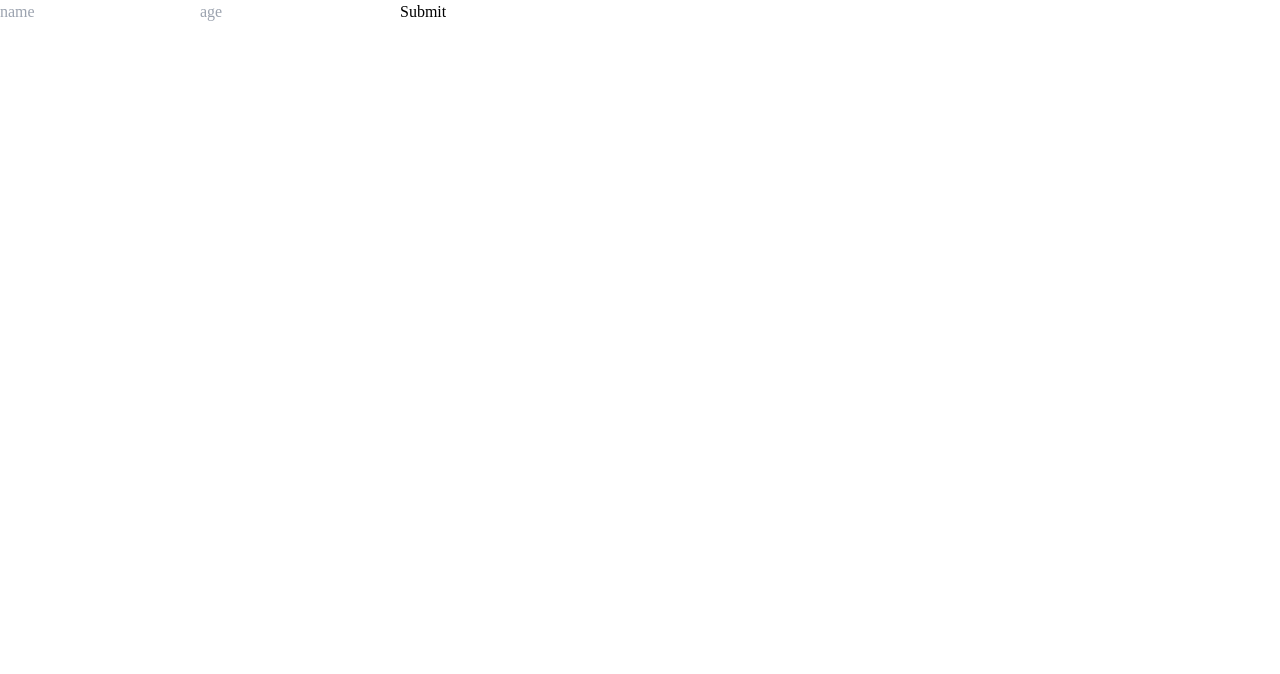
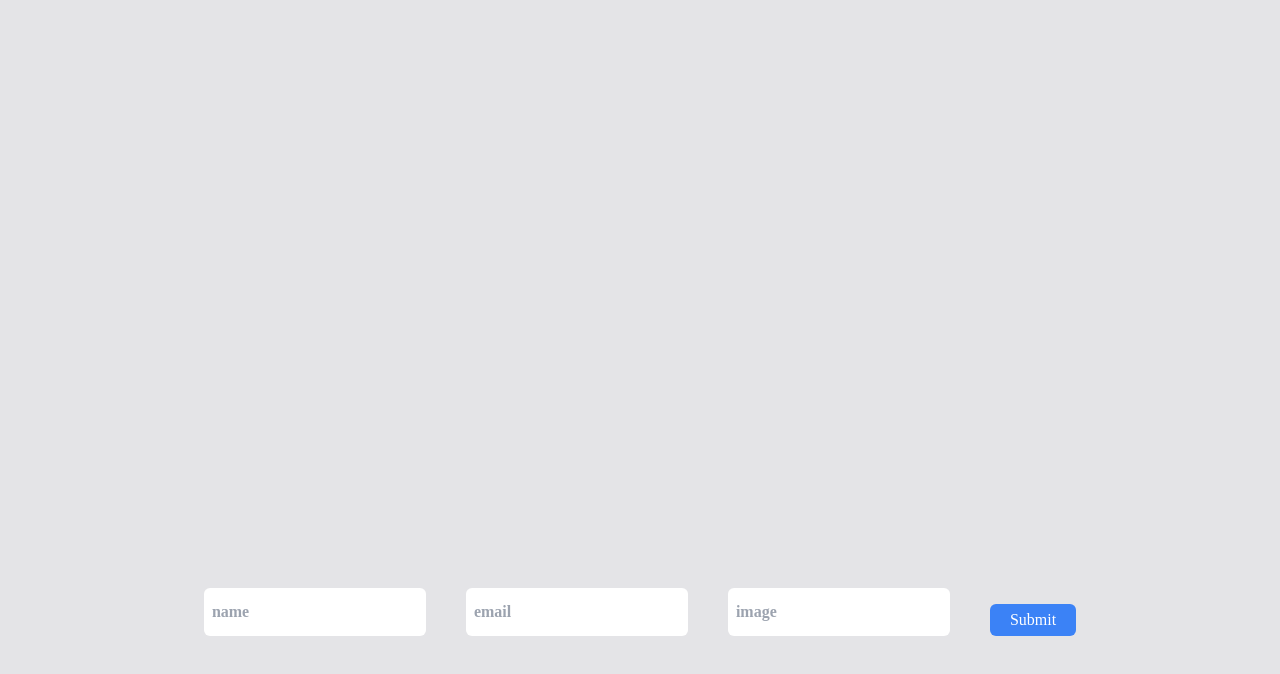
Before and after one commit to chandlerbing2517/Reacting, a React (Vite) app: page / in a window 1280 px wide. Shown: the top 674 px of the page. Built offline with nearby package versions, Linux system fonts and the light colour scheme.

Commit message:
Card add miniP

```diff
--- a/package.json
+++ b/package.json
@@ -12,7 +12,7 @@
   "dependencies": {
     "react": "^19.0.0",
     "react-dom": "^19.0.0",
-    "react-hook-form": "^7.56.1",
+    "react-hook-form": "^7.56.2",
     "react-icons": "^5.5.0"
   },
   "devDependencies": {
--- a/src/App.jsx
+++ b/src/App.jsx
@@ -1,19 +1,23 @@
-import React from 'react'
-import { useForm } from 'react-hook-form'
-import Card from './Components/Card'
-import NavBar from './Components/NavBar';
-import { data } from 'autoprefixer';
+import React, { useState } from 'react'
+import Cards from './Components/Cards'
+import Form from './Components/Form'
 
 function App() {
-
-const {register, handleSubmit} = useForm()
+  const [users,setUser]=useState([]);
+  const handleUser = (data) => {
+    setUser([...users, data]);
+  }
+      const handleRemove=(id)=>{
+        setUser(users.filter((user,index)=>index!==id))
+    }
   return (
-    <form action="" onSubmit={handleSubmit(data=>console.log(data))}>
-      <input {...register('name')} placeholder='name' type='text'></input>
-      <input  placeholder='age' type='text'></input>
-      <input type='submit'></input>
-    </form>
-  );
+    <div className='w-full h-screen bg-zinc-200 flex items-center justify-center'>
+      <div className='container mx-auto'>
+      <Cards handleRemove={handleRemove} users = {users}/>
+      <Form handleUser={handleUser}/>
+      </div>
+    </div>
+  )
 }
 
 export default App
--- a/src/Components/Card.jsx
+++ b/src/Components/Card.jsx
@@ -1,24 +1,16 @@
 import React from 'react'
 
-function Card({data,index,handleClick}) {
-  const {image, artist, song, friends} = data;
-  return (
-    <div className='w-60 bg-zinc-100 p-4 rounded-md flex gap-4 pb-10 relative mt-12'>
-      <div className='w-20 h-20 bg-orange-500 rounded-md overflow-hidden'>
-        <img className='w-full h-full object-cover ' src={image}></img>
+function Card({user,handleRemove,id}) {
+  return(
+<div className='w-52 h-full bg-zinc-100 flex flex-col items-center rounded-md p-2'>
+      <div className='w-[3vw] h-[3vw] bg-zinc-200 rounded-full flex overflow-hidden'>
+        <img src = {user.image} ></img>
       </div>
-      <div className=''>
-        <h3 className='text-xl leading-none font-semibold'>
-          {song}
-        </h3>
-          <h6 className='text-xs'>
-            {artist}
-          </h6>
-          </div>
-          <button onClick={()=>handleClick(index)} className={`px-4 py-3 whitespace-nowrap ${friends ? "bg-teal-500": "bg-orange-500"} rounded-full absolute bottom-0 left-1/2 translate-y-[50%] -translate-x-[50%] text-xs text-zinc-100`}>{friends ? "Remove from Favourite": "Add to Favourites" }</button>
+      <h1 className='text-xl mt-1 font-semibold'>{user.name}</h1>
+      <h3 className='text-sm mt-1 opacity-50 font-semibold'>{user.email}</h3>
+      <p className='text-xs mt-2 font-semibold leading-1 tracking-tight'>Lorem ipsum dolor sit amet consectetur adipisicing elit. Inventore, quo!</p>
+      <button onClick={()=>handleRemove(id)}className='px-3 py-1 rounded-md bg-red-500 text-semibold text-white mt-4'>Remove It</button>
+    </div>
 
-    </div>
-  )
-}
-
+)}
 export default Card
--- /dev/null
+++ b/src/Components/Cards.jsx
@@ -0,0 +1,12 @@
+import React from 'react'
+import Card from './Card'
+function Cards({users,handleRemove}) {
+  return (
+    <div className='w-full h-96 max-h-96 p-4 flex flex-wrap gap-4 justify-center overflow-auto'>
+          {users.map((item,index) => {
+   return         <Card user={item} key={index} id={index} handleRemove={handleRemove} />})}
+    </div>
+  )
+}
+
+export default Cards
--- /dev/null
+++ b/src/Components/Form.jsx
@@ -0,0 +1,24 @@
+import React from 'react'
+import { useForm } from 'react-hook-form'
+
+function Form({handleUser}) {
+
+    const {register,handleSubmit,reset} = useForm();
+    const onSubmit = (data)=> {
+        handleUser(data)
+        reset();
+    }
+
+  return (
+    <div className='mt-10 flex gap-10 justify-center'>
+        <form className='flex gap-10' onSubmit={handleSubmit(onSubmit)}>
+            <input {...register('name')} className='rounded-md px-2 py-1 text-base font-semibold outline-none' placeholder='name' type='input'/>
+            <input {...register('email')} className='rounded-md px-2 py-1 text-base font-semibold outline-none' placeholder='email' type='input'/>
+            <input {...register('image')} className='rounded-md px-2 py-1 text-base font-semibold outline-none' placeholder='image' type='input'/>
+            <input type='submit' className='px-5 py-1 rounded-md bg-blue-500 text-semibold text-white mt-4'/>
+        </form>
+    </div>
+  )
+}
+
+export default Form
--- a/src/Components/NavBar.jsx
+++ /dev/null
@@ -1,15 +0,0 @@
-import React from 'react'
-
-function NavBar({data}) {
-  return (
-    <div className='w-full h-16 bg-zinc-200 flex items-center justify-between px-4'>
-        <h3 className='text-md text-orange-700'>Orange</h3>
-        <div className='flex items-center gap-2 bg-orange-500 rounded-md p-2'>
-        <h3 className='text-zinc-100' >Favourites</h3>
-        <h4 className='text-zinc-100' >{data.filter(item=> item.friends===true).length}</h4>
-        </div>
-    </div>
-  )
-}
-
-export default NavBar
```
Also changed, not shown: 1 other file (tests, documents, lock files or other folders).
